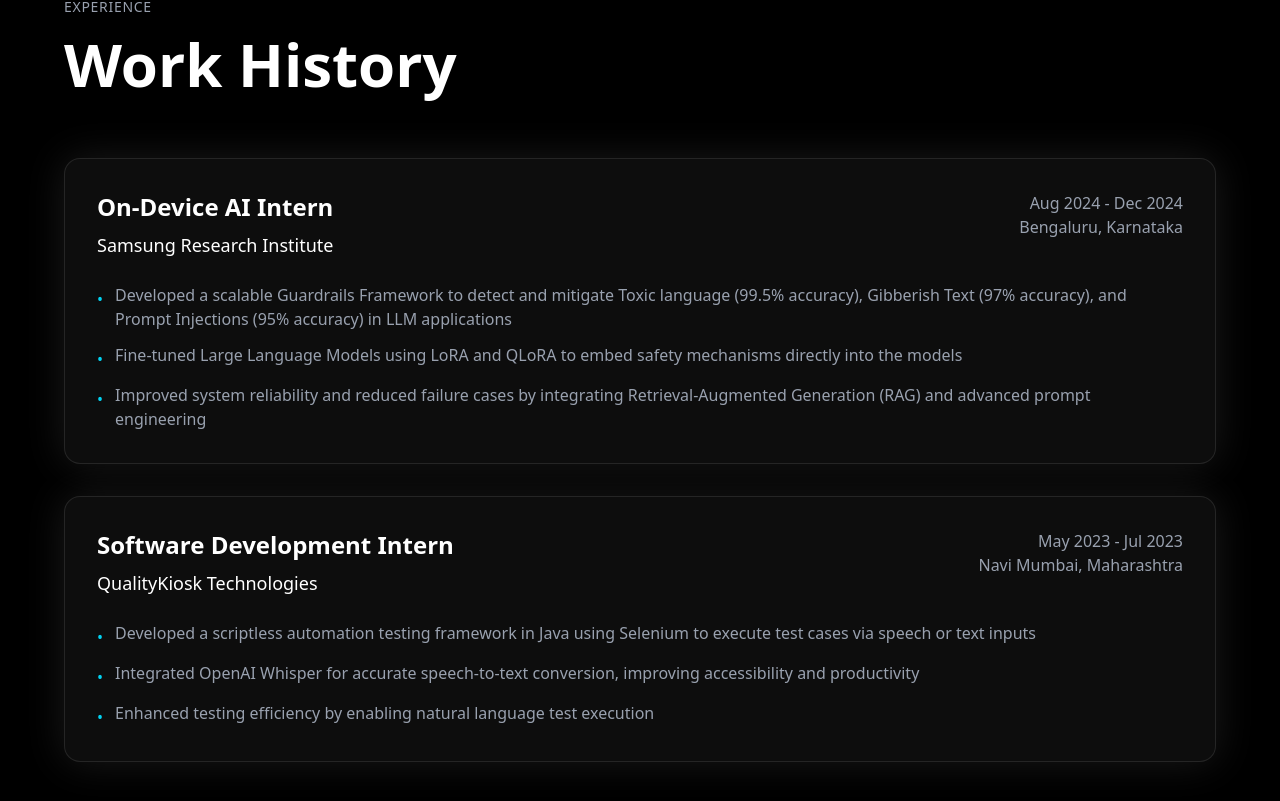
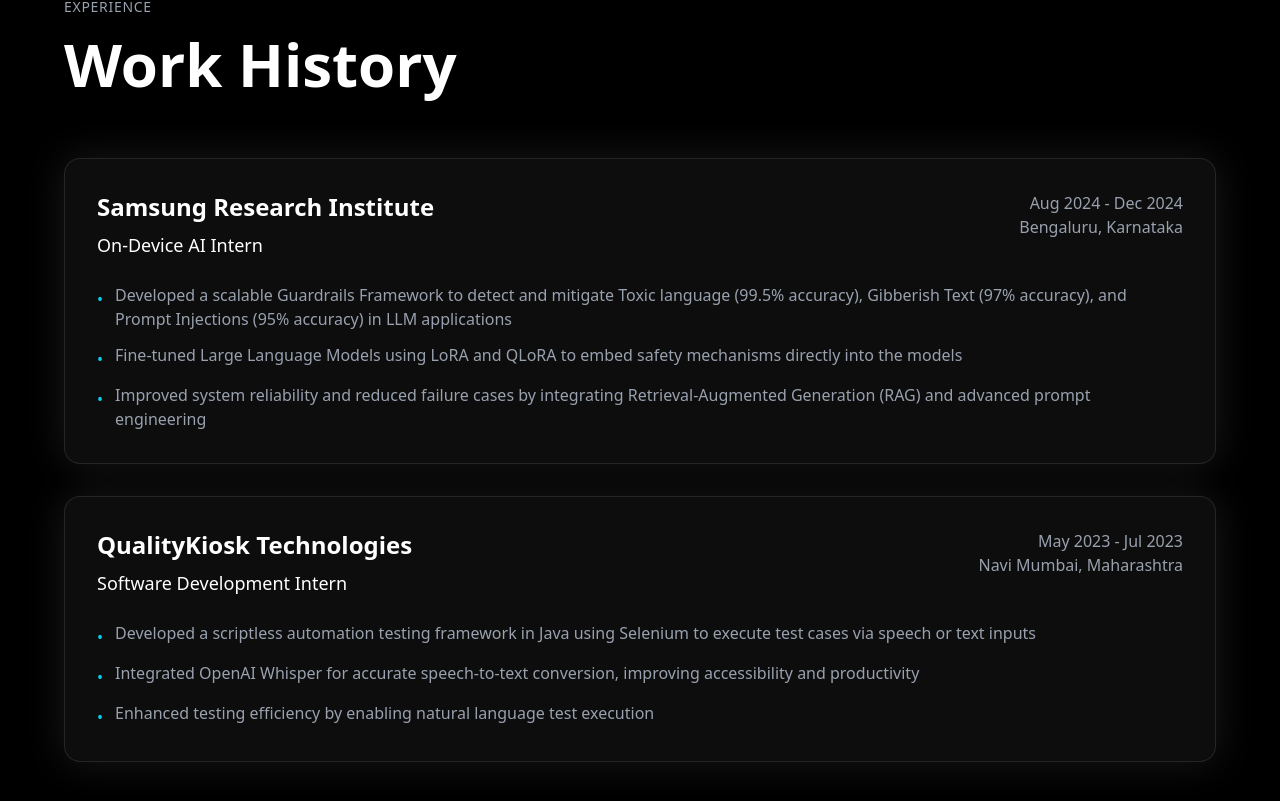
Before and after one commit to Anuraag03/portfolio, a Next.js app in the folder my-portfolio/: page / in a window 1280 px wide. Shown: the part 2639-3440 px from the top of the page. Built offline with nearby package versions, Linux system fonts and the light colour scheme.

Commit message:
Edited Experience Section

```diff
--- a/my-portfolio/src/app/page.tsx
+++ b/my-portfolio/src/app/page.tsx
@@ -368,8 +368,8 @@
               <div key={index} className="p-8 rounded-2xl bg-white/5 border border-white/10 hover:bg-white/[0.07] transition-all backdrop-blur-sm glow-effect transform hover:translate-x-2">
                 <div className="flex flex-col sm:flex-row sm:justify-between gap-4 mb-6">
                   <div>
-                    <h3 className="text-2xl font-bold mb-2">{exp.role}</h3>
-                    <p className="text-lg text-white">{exp.company}</p>
+                    <h3 className="text-2xl font-bold mb-2">{exp.company}</h3>
+                    <p className="text-lg text-white">{exp.role}</p>
                   </div>
                   <div className="text-gray-400 sm:text-right">
                     <div>{exp.period}</div>
```
